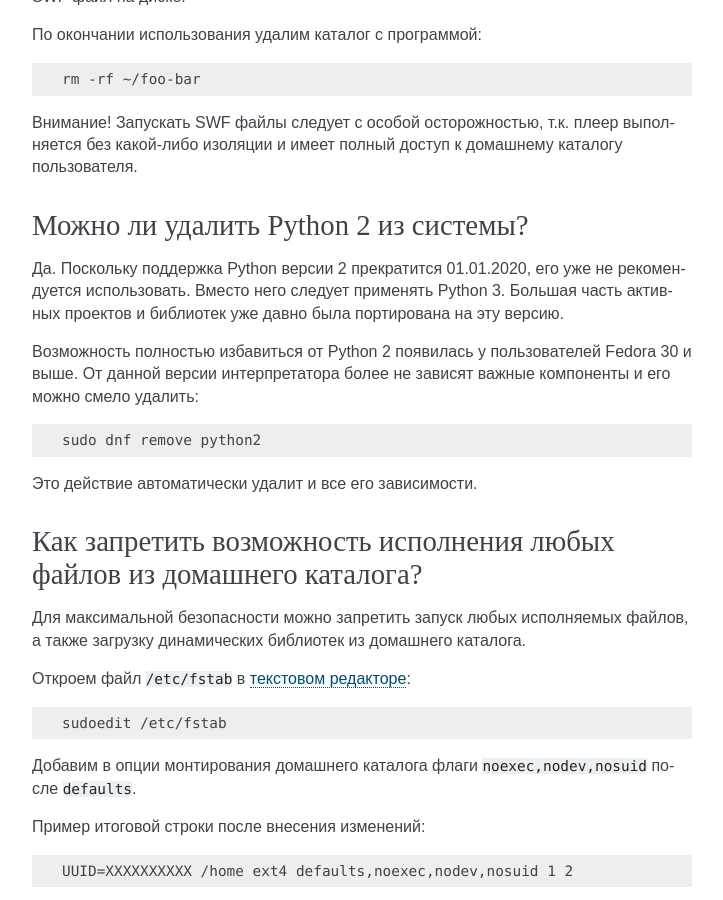
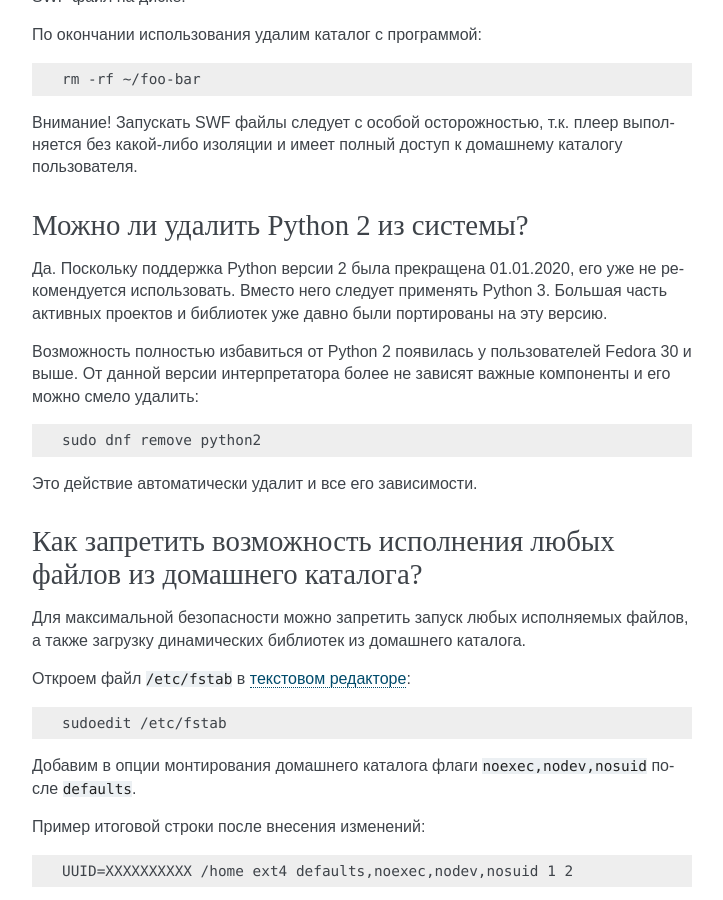
Before and after one commit to RussianFedora/FAQ, a Sphinx documentation site: the page built from source/tips-and-tricks.rst, in a window 1280 px wide and 900 px high, scrolled down 2905 px. Shown: the whole window, without its empty margins (388-1111 px from the left). Built offline with Sphinx 7.4.7, drawn with Linux system fonts in a browser that asks for light colours.

Commit message:
Minor changes in Python 2 question.

```diff
--- a/source/tips-and-tricks.rst
+++ b/source/tips-and-tricks.rst
@@ -187,7 +187,7 @@
 Можно ли удалить Python 2 из системы?
 ========================================
 
-Да. Поскольку поддержка Python версии 2 прекратится 01.01.2020, его уже не рекомендуется использовать. Вместо него следует применять Python 3. Большая часть активных проектов и библиотек уже давно была портирована на эту версию.
+Да. Поскольку поддержка Python версии 2 была прекращена 01.01.2020, его уже не рекомендуется использовать. Вместо него следует применять Python 3. Большая часть активных проектов и библиотек уже давно были портированы на эту версию.
 
 Возможность полностью избавиться от Python 2 появилась у пользователей Fedora 30 и выше. От данной версии интерпретатора более не зависят важные компоненты и его можно смело удалить:
 
```
